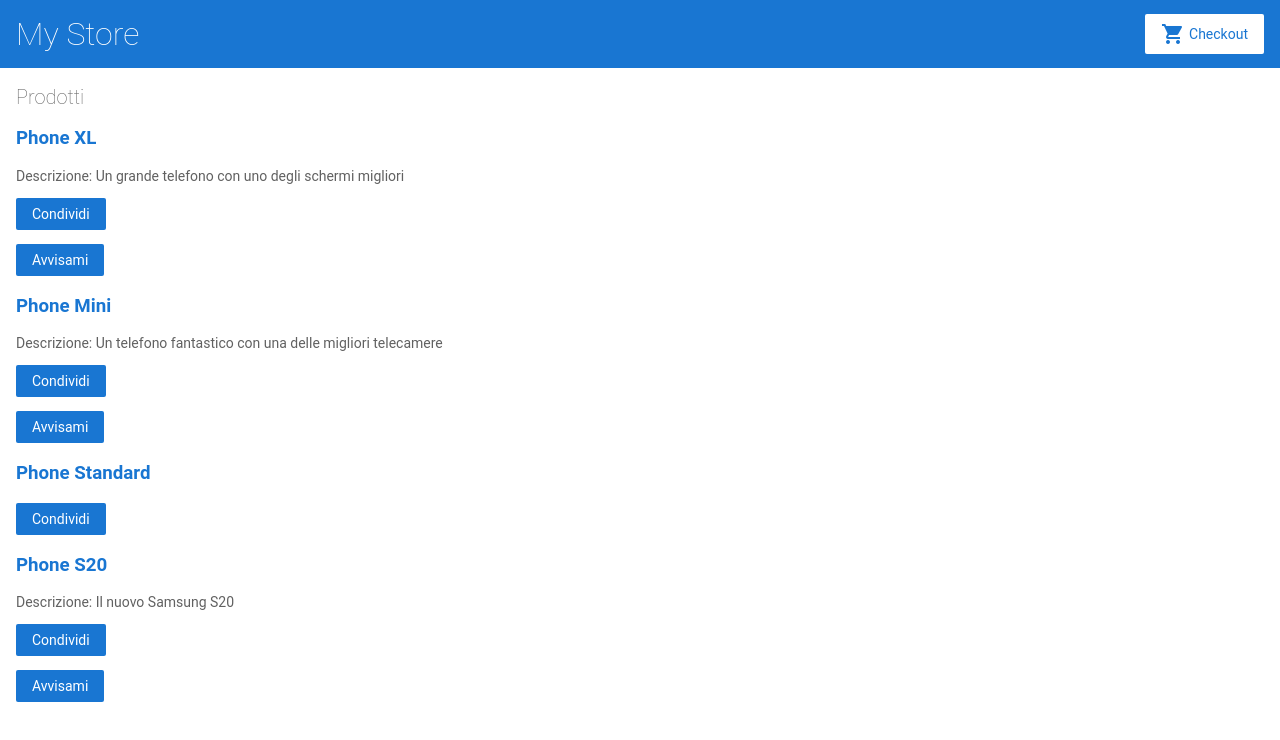
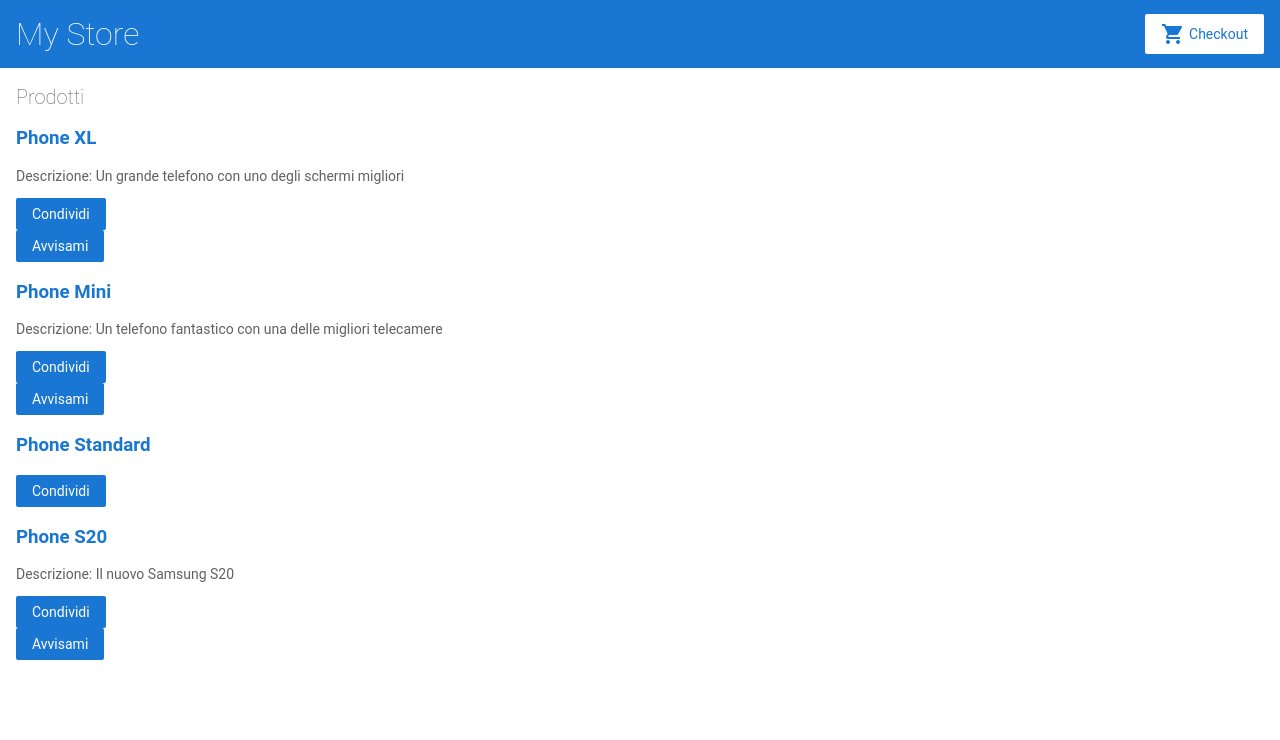
Before and after one commit to madonghia/angular-progetto1, an Angular app: page / in a window 1280 px wide. Shown: the top 740 px of the page. Built offline with nearby package versions, Linux system fonts and the light colour scheme.

Commit message:
2 files modified

```diff
--- a/src/app/product-alerts/product-alerts.component.html
+++ b/src/app/product-alerts/product-alerts.component.html
@@ -1,3 +1 @@
-<p *ngIf="product && product.price >= 700">
-  <button (click)="notify.emit()">Avvisami</button>
-</p>
+<button *ngIf="product && product.price >= 700" (click)="notify.emit()">Avvisami</button>
--- a/src/app/product-list/product-list.component.html
+++ b/src/app/product-list/product-list.component.html
@@ -11,10 +11,10 @@
     Descrizione: {{ product.description }}
   </p>
 
-  <div fxLayout="row" fxLayoutAlign="start center" fxLayoutGap="10px">
+  <div fxLayout="row" fxLayoutAlign="start center">
     <div fxLayout="column" fxFlex="50">
       <button (click)="share()">
-    Condividi
+      Condividi
     </button>
     </div>
 
```
